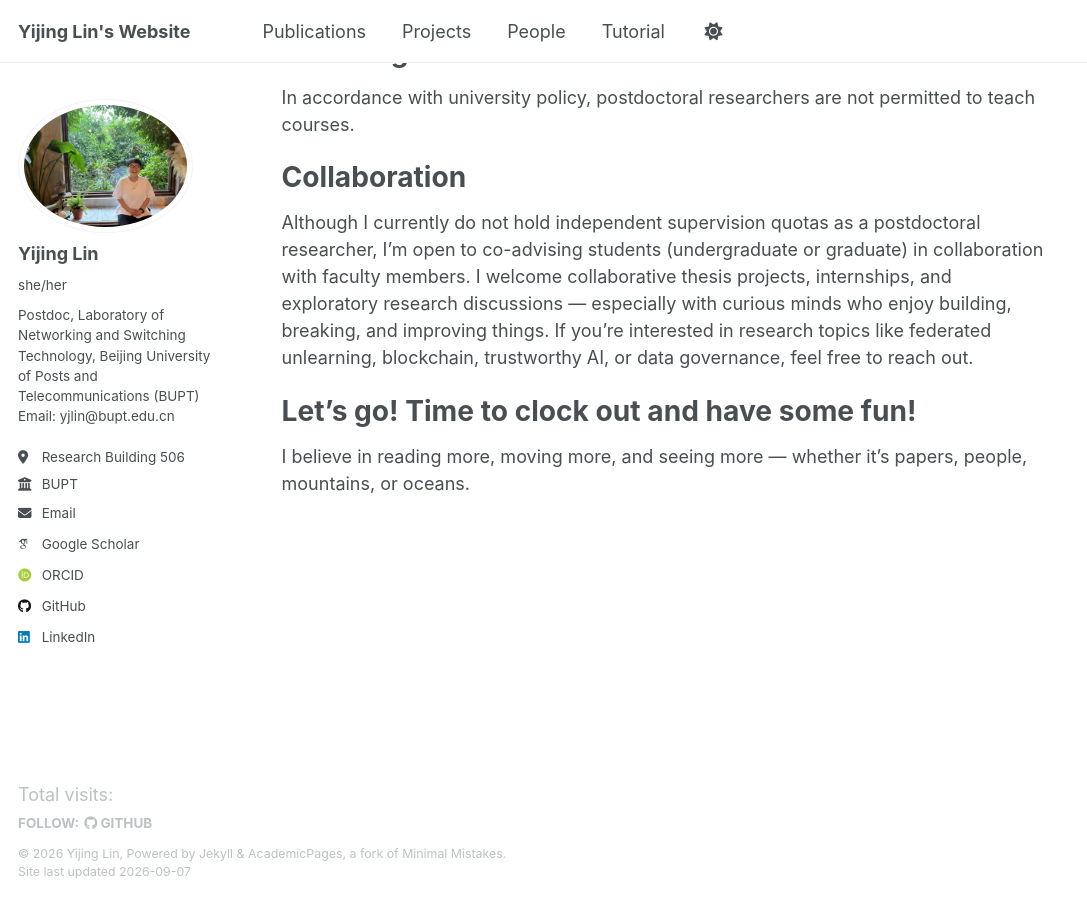
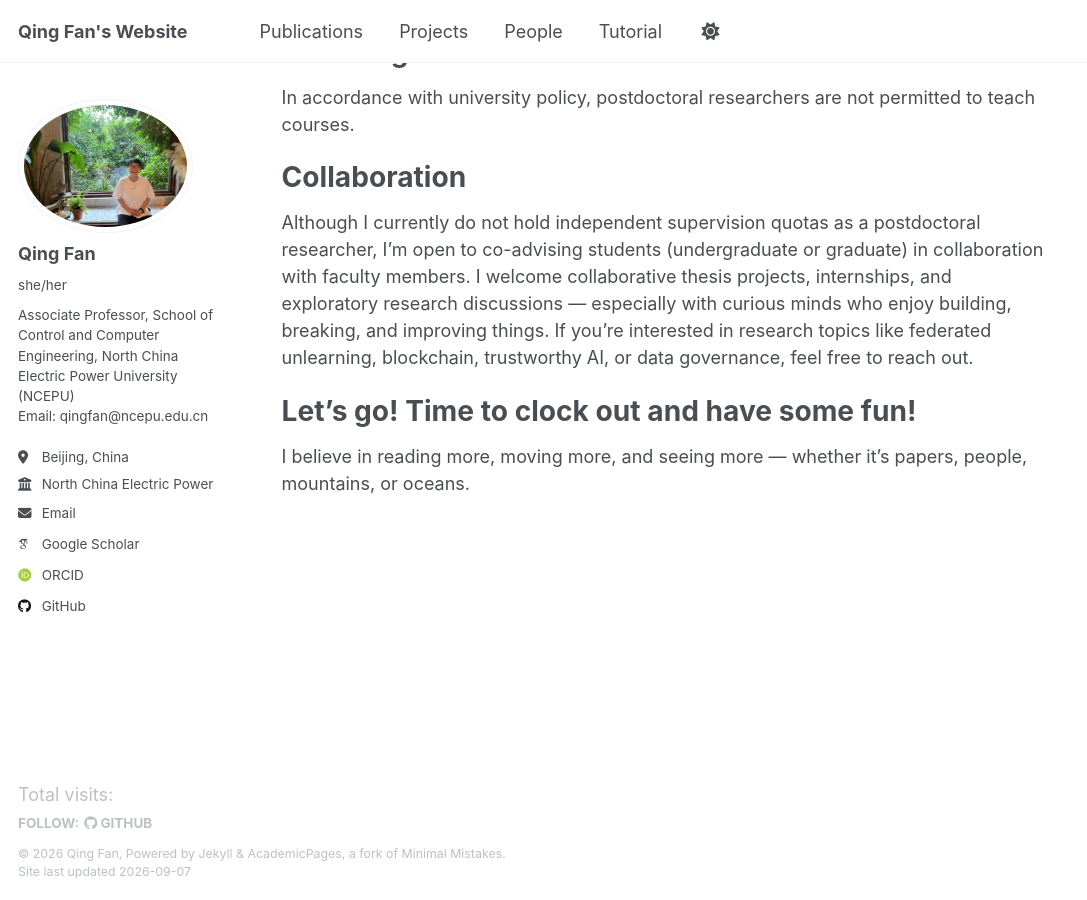
Before and after one commit to QingFan-NCEPU/qingfan-ncepu.github.io, a Jekyll site: the page built from _pages/about.md, in a window 1280 px wide and 900 px high, scrolled down 2516 px. Shown: the whole window, without its empty margins (0-1087 px from the left). Built offline with Jekyll 4.4.1, drawn with Linux system fonts in a browser that asks for light colours; some web fonts are replaced; comment, search, counter and statistics services are not loaded.

Commit message:
Update _config.yml

```diff
--- a/_config.yml
+++ b/_config.yml
@@ -9,13 +9,13 @@
 # Basic Site Settings
 locale                   : "en-US"
 site_theme               : "jekyll-theme-slate"
-title                    : "Yijing Lin's Website"
+title                    : "Qing Fan's Website"
 title_separator          : "-"
-name                     : &name "Yijing Lin"
-description              : &description "Postdoc, Laboratory of Networking and Switching Technology, Beijing University of Posts and Telecommunications (BUPT) Email: yjlin@bupt.edu.cn"
-url                      : https://yijinglin123.github.io # the base hostname & protocol for your site e.g. "https://[your GitHub username].github.io"
-baseurl                  : "" # the subpath of your site, e.g. "/blog"
-repository               : "yijinglin123.github.io"
+name                     : &name "Qing Fan"
+description              : &description "Associate Professor, North China Electric Power University (NCEPU), Email: qingfan@ncepu.edu.cn"
+url                      : https://qingfan-ncepu.github.io
+baseurl                  : ""
+repository               : "QingFan-NCEPU/qingfan-ncepu.github.io"
 
 # Site Author - The following control what appear as part of the author content on the side bar.
 #               If a field is blank the icon and link will not appear, otherwise it will be shown.
@@ -23,19 +23,19 @@ repository               : "yijinglin123.github.io"
 author:
   # Biographic information
   avatar           : "yjlin_jeju.jpeg"
-  name             : "Yijing Lin"
+  name             : "Qing Fan"
   pronouns         : "she/her"
-  bio              : "Postdoc, Laboratory of Networking and Switching Technology, Beijing University of Posts and Telecommunications (BUPT) <br> Email: yjlin@bupt.edu.cn"
-  location         : "Research Building 506"
-  employer         : "BUPT"
+  bio              : "Associate Professor, School of Control and Computer Engineering, North China Electric Power University (NCEPU) <br> Email: qingfan@ncepu.edu.cn"
+  location         : "Beijing, China"
+  employer         : "North China Electric Power University"
   uri              : # URL
-  email            : "yjlin@bupt.edu.cn"
+  email            : "qingfan@ncepu.edu.cn"
 
   # Academic websites
   arxiv            : # URL - Update with the correct link to your profile
-  googlescholar    : "https://scholar.google.com/citations?user=aVK4rRkAAAAJ"
+  googlescholar    : "https://scholar.google.com/citations?hl=en&user=qGTkkdgAAAAJ&view_op=list_works&sortby=pubdate"
   impactstory      : # URL
-  orcid            : "https://orcid.org/0000-0003-2702-7679"
+  orcid            : "https://orcid.org/0000-0001-5427-5200"
   semantic         : # URL
   pubmed           : # URL
   researchgate     : # URL
@@ -45,7 +45,7 @@ author:
   bitbucket        : # Username - Update with your username on the site
   codepen          : # Username
   dribbble         : # Username
-  github           : "RookieLinLucy666"
+  github           : "QingFan-NCEPU"
   kaggle           : # Username
   stackoverflow    : # User number or user number and name (i.e., use "1" or "1/jeff-atwood")
 
@@ -59,7 +59,7 @@ author:
   keybase          : # Username
   instagram        : # Username
   lastfm           : # Username
-  linkedin         : "yijinglin1997"
+  linkedin         :
   mastodon         : # URL
   medium           : # URL
   pinterest        : # Username
```
